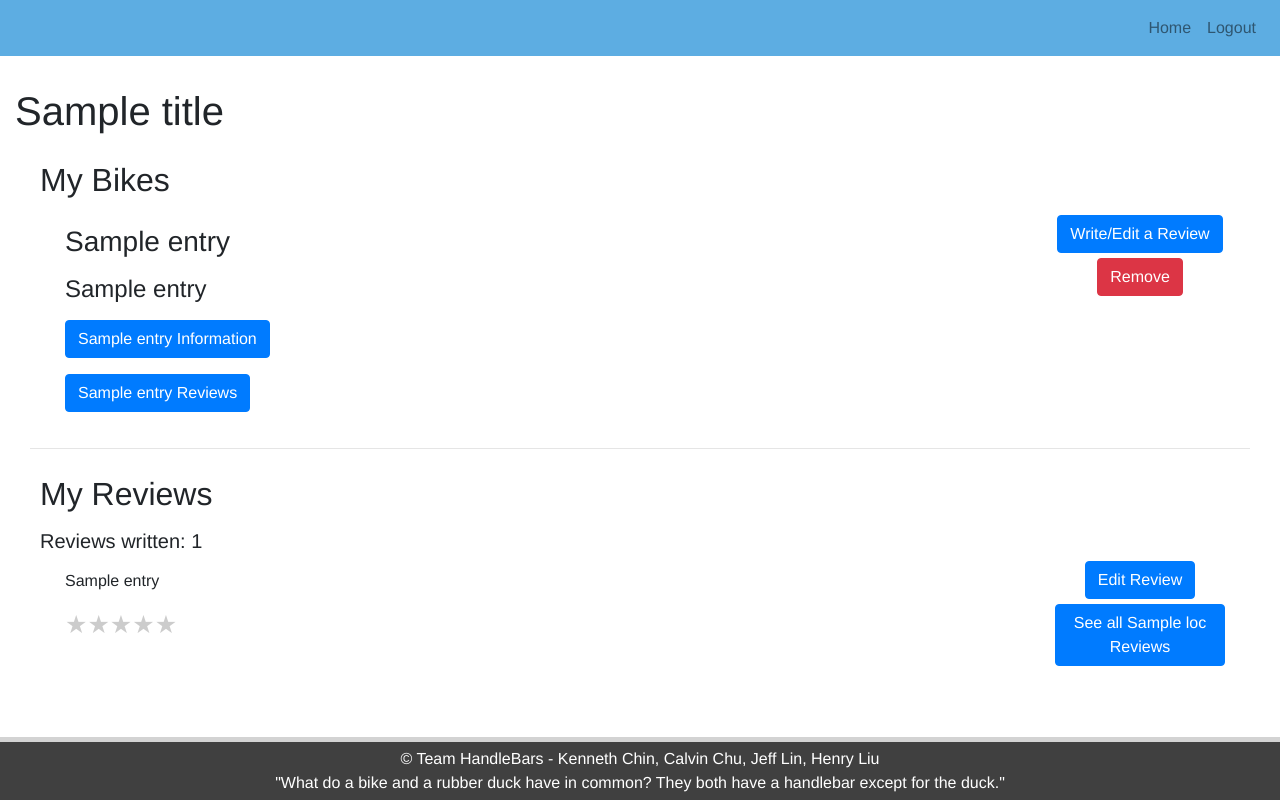
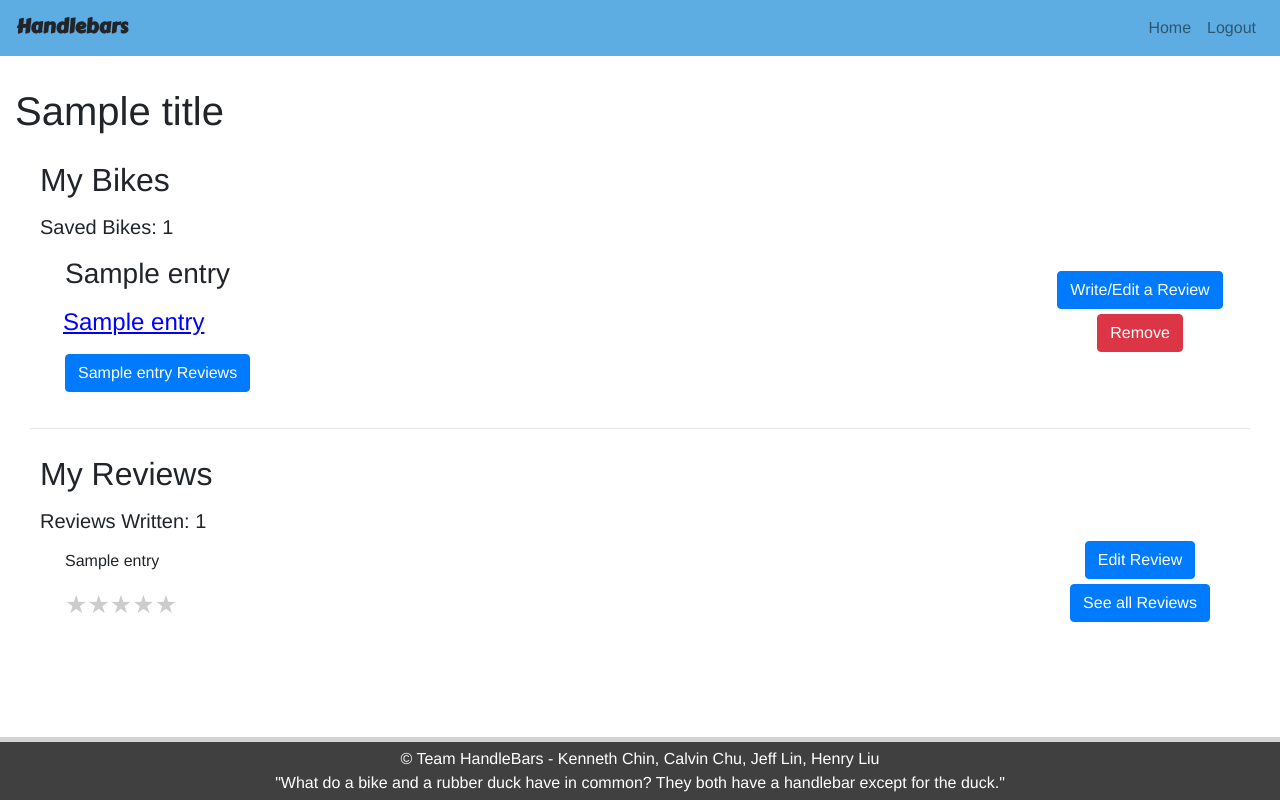
Before and after one commit to nilffej/Handlebars, a Flask app: template templates/profile.html in a window 1280 px wide. Run offline with Flask 2, Linux system fonts and the light colour scheme; the template is opened without the code that fills it: most values are stand-ins (such as "Sample title", 1, 10 or a date in 2020); some libraries are stand-ins or nearby versions.

Commit message:
progress to make it look nicer

```diff
--- a/templates/profile.html
+++ b/templates/profile.html
@@ -40,17 +40,18 @@
         <br>
         <h5>You haven't saved any bikes! <a href="{{ url_for('root') }}">Search for a bike.</a></h5>
         {% else %}
+        <h5> Saved Bikes: {{ toprint|length }} </h5>
         {% for entry in toprint %}
         <div class="container-fluid" >
           <div class="row">
             <div class="col">
               <div style="margin: 10px;">
                 <h3><p>{{ entry[3] }}</p><h3>
-                <h4><p>{{ entry[5] }}</p><h4>
-                <p><form action="/search" method=GET>
-                <input type="hidden" name="searchbar" value="{{entry[2]}}">
-                <button class="btn btn-primary" type="submit">{{entry[3]}} Information</button>
-              </form></p>
+                <h4><p><form action="/search" method="GET" style="margin: 0; padding: 0;">
+                  <input type="hidden" name="searchbar" value="{{entry[5]}}" >
+                  <input type="submit" class="submitLink" value="{{entry[5]}}" style="display: inline; margin-left:-8px;">
+                </form>
+                </p></h4>
                 <form action="/reviews" method=GET>
                 <input type="hidden" name="id" value="{{entry[0]}}">
                 <button class="btn btn-primary" type="submit">{{entry[3]}} Reviews</button>
@@ -59,6 +60,7 @@
             </div>
 
             <div class="col-2" style="text-align: center">
+              <br>
               <form action="/addReview" method=GET style="padding-bottom: 5px">
               <input type="hidden" name="id" value="{{entry[0]}}">
               <button class="btn btn-primary" type="submit">Write/Edit a Review</button>
@@ -84,7 +86,7 @@
       <div style="margin: 10px;">
         <h2><p>My Reviews</p><h2>
 
-          <h5>Reviews written: {{ reviews|length }}</h5>
+          <h5>Reviews Written: {{ reviews|length }}</h5>
           {% for entry in reviews %}
           <div class="container-fluid" >
             <div class="row">
@@ -94,8 +96,8 @@
                   <h3>
                     <form action="/search" method="GET" style="margin: 0; padding: 0;">
                       {{locs[entry[1]][1]}},
-                      <input type="hidden" name="searchbar" value="{{locs[entry[1]][0]}}" style="display: inline;">
-                      <input type="submit" class="submitLink" value="{{locs[entry[1]][0]}}" style="display: inline;">
+                      <input type="hidden" name="searchbar" value="{{locs[entry[1]][0]}}">
+                      <input type="submit" class="submitLink" value="{{locs[entry[1]][0]}}" style="display: inline; margin-left:-8px;">
                     </form>
                     </h3>
                   {% endif %}
@@ -125,7 +127,7 @@
                 </form> -->
                 <form action="/reviews" method=GET>
                 <input type="hidden" name="id" value="{{entry[1]}}">
-                <button class="btn btn-primary" type="submit">See all {{locs[entry[1]][1]}} Reviews</button>
+                <button class="btn btn-primary" type="submit">See all Reviews</button>
                 </form>
               </div>
             </div>
--- a/templates/template.html
+++ b/templates/template.html
@@ -6,6 +6,7 @@
     <meta http-equiv="x-ua-compatible" content="ie=edge">
     <!-- Bootstrap CSS -->
     <link rel="stylesheet" href="https://stackpath.bootstrapcdn.com/bootstrap/4.3.1/css/bootstrap.min.css" integrity="sha384-ggOyR0iXCbMQv3Xipma34MD+dH/1fQ784/j6cY/iJTQUOhcWr7x9JvoRxT2MZw1T" crossorigin="anonymous">
+    <link rel="stylesheet" type="text/css" href="//fonts.googleapis.com/css?family=Carter+One" />
     <title>Handlebars {% block title %}{% endblock %}</title>
     <style>
     </style>
@@ -19,10 +20,11 @@
     {% endblock %}
     <nav class="navbar navbar-expand navbar-light" style="background-color: #5dade2; position:fixed; right:0;width: 100%; top:0;">
       {% if sessionstatus %}
-      <p class="nav navbar-nav"></p>
+      <p class="nav navbar-nav" style="float:left;"></p>
       {% endif %}
+      <h6 style="margin-top:6px; font-family: Carter One; font-size: 20px; font-style: normal; font-variant: normal; font-weight: 700; line-height: 15.4px;">Handlebars</h6>
+      <ul class="nav navbar-nav ml-auto" style="">
 
-      <ul class="nav navbar-nav ml-auto" style="">
           {% block buttons %}
           {% endblock %}
         </ul>
```
Also changed, not shown: Info.db.
